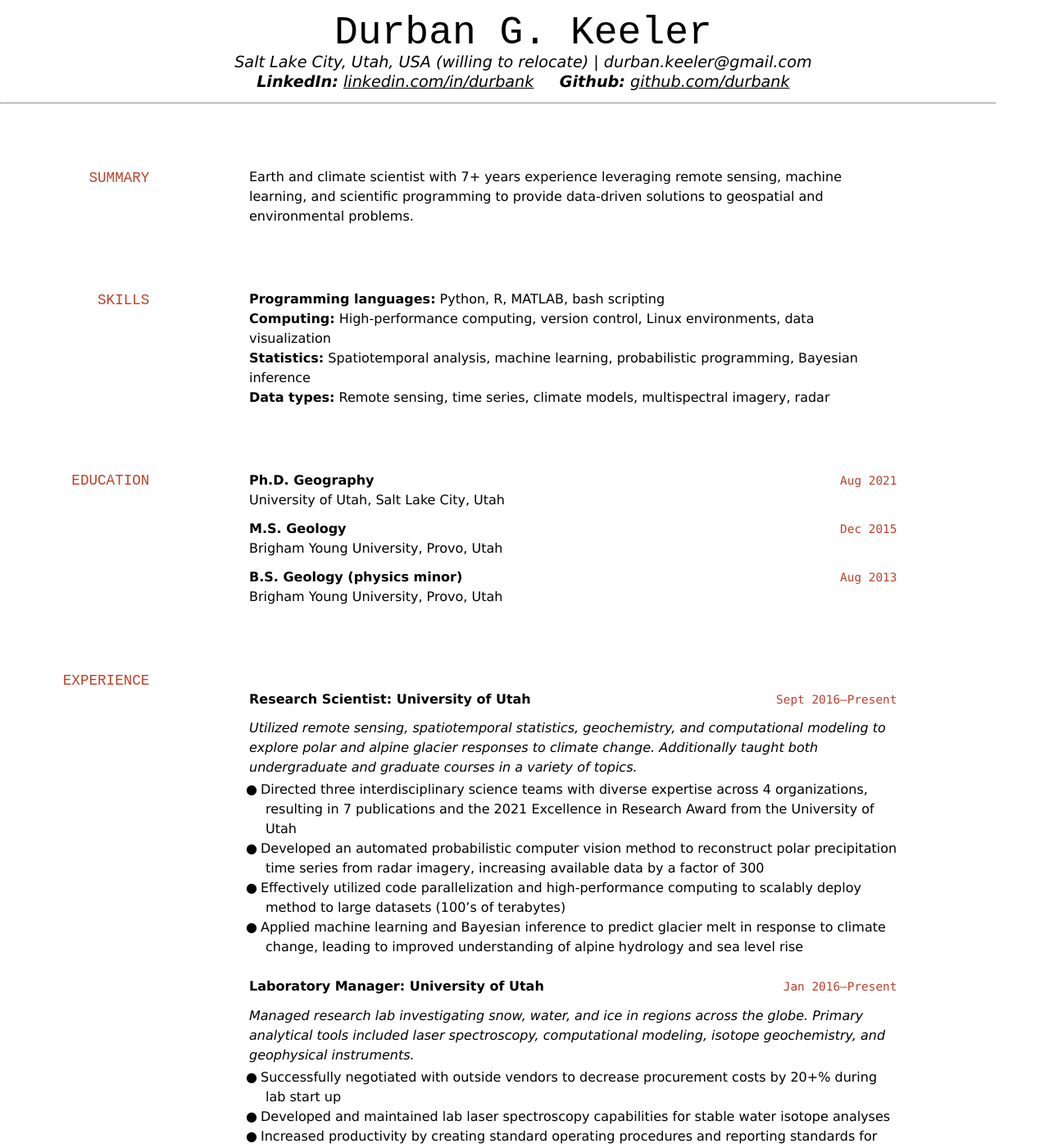
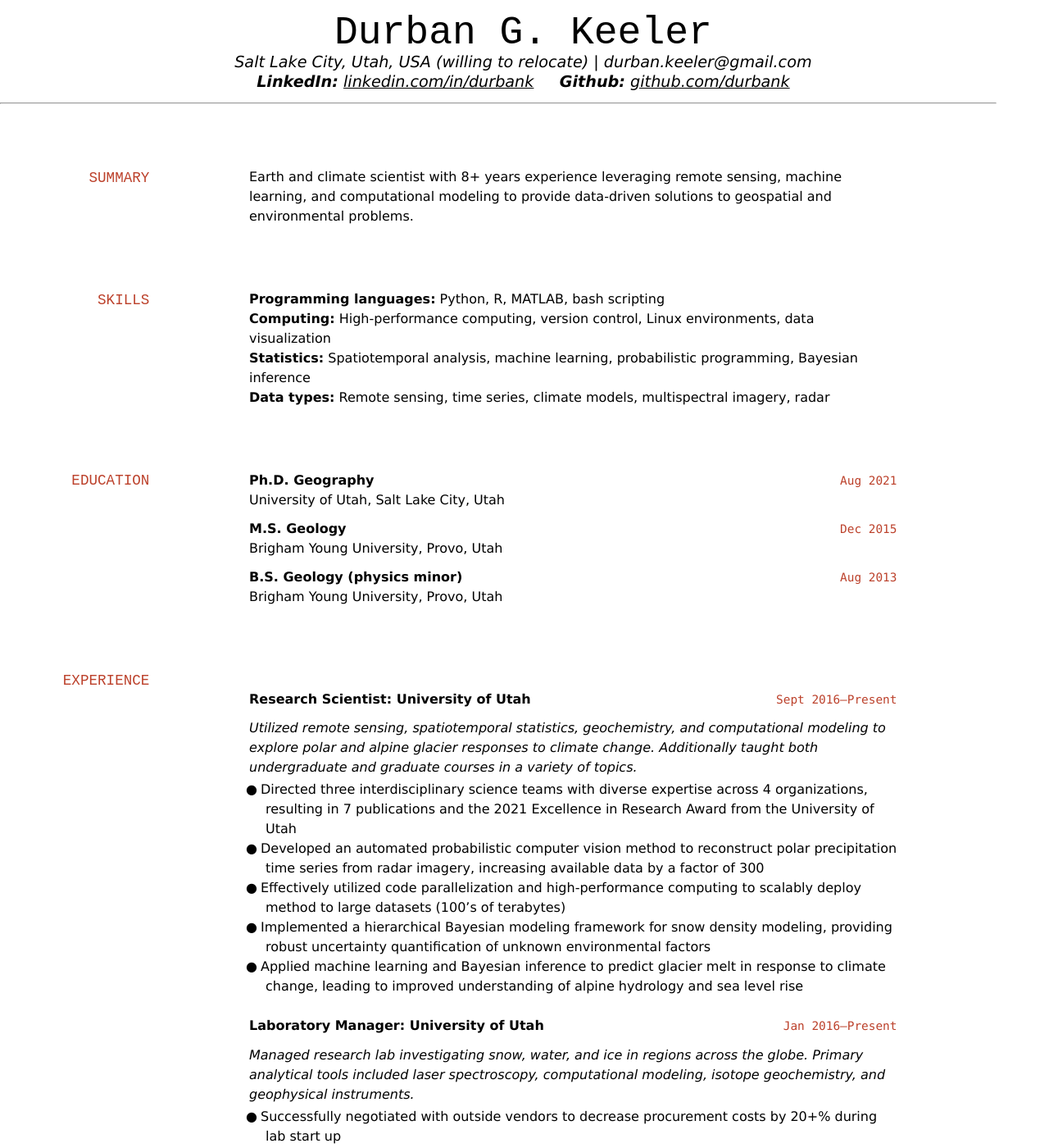
Before and after one commit to durbank/durbank.github.io, a Jekyll site: the page built from cv/resume.md, in a window 1280 px wide and 1400 px high. Shown: the whole window at 82% size. Built offline with Jekyll 4.4.1, drawn with Linux system fonts in a browser that asks for light colours.

Commit message:
Adds back snow density model

```diff
--- a/cv/resume.md
+++ b/cv/resume.md
@@ -14,7 +14,7 @@ Salt Lake City, Utah, USA (willing to relocate) \| durban.keeler@gmail.com \
 
 ## SUMMARY
 
-Earth and climate scientist with 7+ years experience leveraging remote sensing, machine learning, and scientific programming to provide data-driven solutions to geospatial and environmental problems.
+Earth and climate scientist with 8+ years experience leveraging remote sensing, machine learning, and computational modeling to provide data-driven solutions to geospatial and environmental problems.
 
 ## SKILLS
 
@@ -49,6 +49,7 @@ Additionally taught both undergraduate and graduate courses in a variety of topi
 - Directed three interdisciplinary science teams with diverse expertise across 4 organizations, resulting in 7 publications and the 2021 Excellence in Research Award from the University of Utah
 - Developed an automated probabilistic computer vision method to reconstruct polar precipitation time series from radar imagery, increasing available data by a factor of 300
 - Effectively utilized code parallelization and high-performance computing to scalably deploy method to large datasets (100's of terabytes)
+- Implemented a hierarchical Bayesian modeling framework for snow density modeling, providing robust uncertainty quantification of unknown environmental factors
 - Applied machine learning and Bayesian inference to predict glacier melt in response to climate change, leading to improved understanding of alpine hydrology and sea level rise
 
 `Jan 2016–Present`
```
